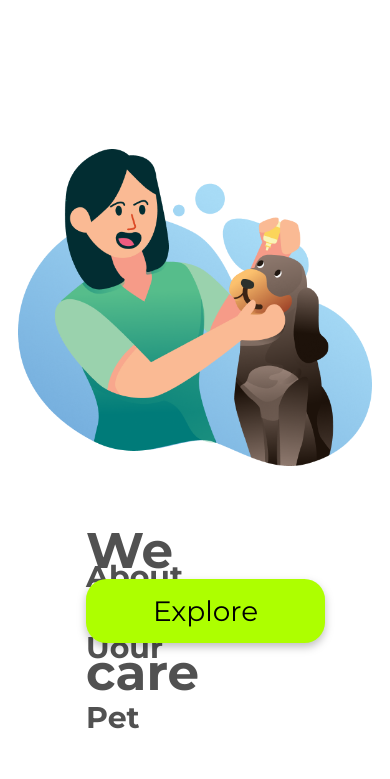
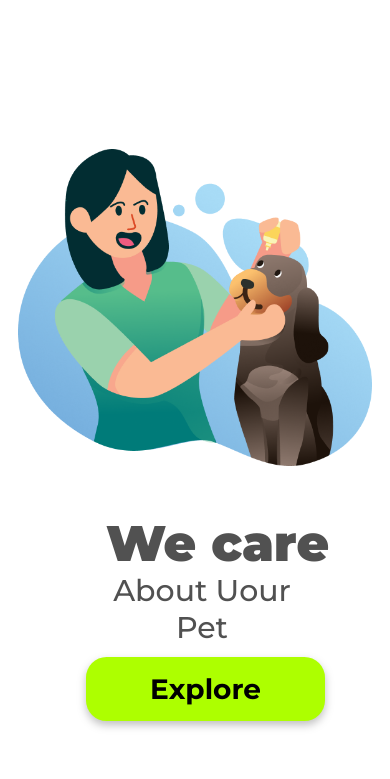
Before and after one commit to FabriciosJordao/Primeira-Intera--o-de-HTML-e-CSS, a plain HTML site: page index.html in a window 390 px wide. Drawn offline with Linux system fonts and the light colour scheme.

Commit message:
ajustando responsividade em telas menores

```diff
--- a/6-Projeto.html
+++ b/index.html
@@ -14,7 +14,7 @@ de HTML Semanticos-->
     <meta charset="UTF-8" />
     <meta name="viewport" content="width=device-width, initial-scale=1.0" />
     <title>We care</title>
-    <link rel="stylesheet" href="./6-Projeto Css.css" />
+    <link rel="stylesheet" href="./styles.css" />
   </head>
   <body>
     <!--Sempre recomendado antes de iniciar o projeto, olhar o projeto-->
--- a/6-Projeto Css.css
+++ b/styles.css
@@ -14,7 +14,7 @@ header {
 }
 
 .Link-header {
-    font-weight: 600px;
+    font-weight: 600;
     font-size: 24px;
     line-height: 29.26px;
     color: #989d9c;
@@ -28,7 +28,7 @@ header {
     border-radius: 20.5px;
     width: 130px;
     height: 41px;
-    font-weight: 600px;
+    font-weight: 600;
     font-size: 24px;
     line-height: 29.26px;
     color: #ffffff;
@@ -51,7 +51,7 @@ section {
 }
 
 h1 {
-    font-weight: 900px;
+    font-weight: 900;
     font-size: 100px;
     line-height: 121.9px;
     color: #515151;
@@ -66,7 +66,7 @@ h2 {
 }
 
 p {
-    font-weight: 400px;
+    font-weight: 400;
     font-size: 24px;
     line-height: 29.26px;
     color: #848484;
@@ -80,7 +80,7 @@ p {
     border-radius: 20.5px;
     width: 239px;
     height: 64px;
-    font-weight: 700px;
+    font-weight: 700;
     font-size: 28px;
     line-height: 34.13px;
     color: #000000;
@@ -93,7 +93,6 @@ p {
 @media screen and (max-width: 800px) {
     header {
         display: none;
-
     }
 
     .img-log {
@@ -101,27 +100,28 @@ p {
         width: 354px;
         height: 317px;
         margin: 149px auto 24px;
-
     }
-
 
     h1 {
         width: 263px;
         height: 52px;
-        font-weight: 900px;
+        font-weight: 900;
         font-size: 50px;
-        inline-size: 60.95px;
-
-
+        /* Ou considere unidades relativas */
+        line-height: 60.95px;
+        text-align: center;
+        margin-top: 24px;
     }
 
     h2 {
         width: 232px;
         height: 37px;
-        font-weight: 500px;
+        font-weight: 500;
         font-size: 30px;
-        inline-size: 36.57px;
-
+        /* Ou considere unidades relativas */
+        line-height: 36.57px;
+        text-align: center;
+        margin-top: 7px;
     }
 
     p {
@@ -129,7 +129,8 @@ p {
     }
 
     .button-explorer {
-    margin-bottom: 133px;
+        width: 239px;
+        height: 64px;
+        margin-top: 47px;
+    }
 }
-
-}
```
